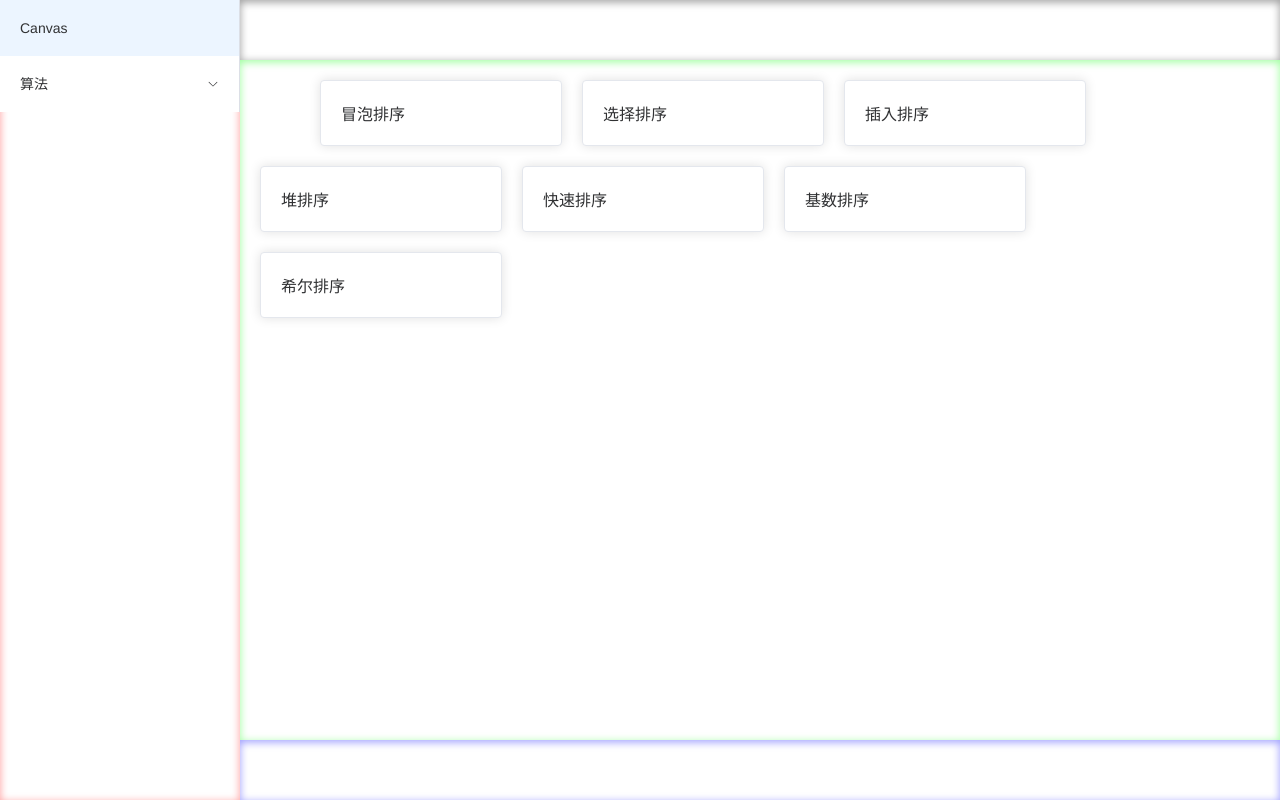
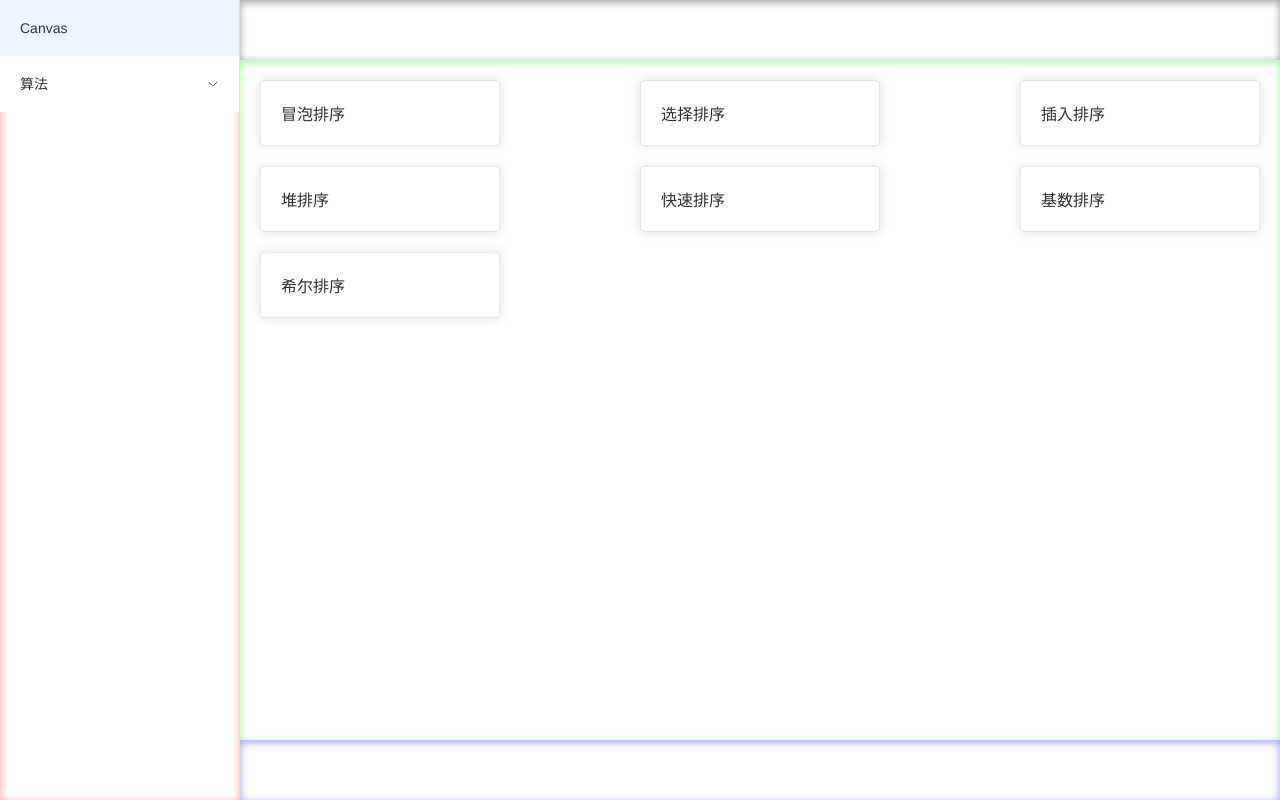
Before and after one commit to tanshaobo/trans-color, a Vue app: page /#/algorithm in a window 1280 px wide. Built offline with nearby package versions, Linux system fonts and the light colour scheme.

Commit message:
feat(components): 增加grid布局

```diff
--- a/src/router/modules/algorithm.js
+++ b/src/router/modules/algorithm.js
@@ -2,7 +2,7 @@
  * @Author: tanshaobo
  * @Date: 2022-02-09 13:13:51
  * @LastEditors: tanshaobo
- * @LastEditTime: 2022-02-09 16:27:06
+ * @LastEditTime: 2022-02-10 09:58:11
  * @Description: 算法
  * @FilePath: \trans-color\src\router\modules\algorithm.js
  */
@@ -22,10 +22,10 @@ const algorithm = {
       component: () => import('@/views/Algorithm/AlgorithmList/index.vue')
     },
     {
-      path: '/algorithmDetail',
+      path: '/algorithmDetail/:id',
       label: '详情',
       name: 'AlgorithmDetail',
-      component: () => import('@/views/Algorithm/AlgorithmList/index.vue')
+      component: () => import('@/views/Algorithm/AlgorithmDetail/index.vue')
     }
   ]
 }
--- /dev/null
+++ b/src/views/Algorithm/AlgorithmDetail/index.vue
@@ -0,0 +1,5 @@
+<template>
+  <div>算法详情页</div>
+</template>
+<script setup></script>
+<style lang="stylus" scoped></style>
--- a/src/views/Algorithm/AlgorithmList/index.vue
+++ b/src/views/Algorithm/AlgorithmList/index.vue
@@ -1,57 +1,79 @@
 <template>
   <section class="container" ref="box">
-    <el-row :gutter="20">
-      <el-col :span="6">
-        <div class="grid-content bg-purple"></div>
-      </el-col>
-      <el-col :span="6"><div class="grid-content bg-purple"></div></el-col>
-      <el-col :span="6"><div class="grid-content bg-purple"></div></el-col>
-      <el-col :span="6"><div class="grid-content bg-purple"></div></el-col>
+    <el-row v-for="(item, index) in showList" :key="index">
+      <div class="column-item" v-for="(i, j) in item" :key="j">
+        <el-card v-if="!i.remain" @click="enterDetail(i)">
+          {{ i.label }}
+        </el-card>
+      </div>
     </el-row>
-    <el-card v-for="(item, index) in dataList" :key="item.id" @click="enterDetail(item)">
-      {{ item.label }}
-    </el-card>
   </section>
 </template>
 <script setup>
 import { onMounted, reactive, toRefs, ref } from 'vue'
 import { useRouter } from 'vue-router'
-const dataList = [
-  { id: 1, label: '冒泡排序' },
-  { id: 2, label: '选择排序' },
-  { id: 3, label: '插入排序' },
-  { id: 4, label: '堆排序' },
-  { id: 5, label: '快速排序' },
-  { id: 6, label: '基数排序' },
-  { id: 7, label: '希尔排序' }
-]
-const state = reactive({})
+const state = reactive({
+  column: 0,
+  dataList: [
+    { id: 1, label: '冒泡排序', remain: false },
+    { id: 2, label: '选择排序', remain: false },
+    { id: 3, label: '插入排序', remain: false },
+    { id: 4, label: '堆排序', remain: false },
+    { id: 5, label: '快速排序', remain: false },
+    { id: 6, label: '基数排序', remain: false },
+    { id: 7, label: '希尔排序', remain: false }
+  ],
+  showList: []
+})
 
 const router = useRouter()
 
 const enterDetail = (item) => {
   console.log(item)
-  // router.push(item)
+  router.push({
+    name: 'AlgorithmDetail',
+    params: {
+      id: item.id
+    }
+  })
 }
 const box = ref(null)
 const computedLayout = () => {
   console.dir(box.value)
-  let width = box.value.clientWidth
-  console.log(width)
+  state.column = Math.floor(box.value.clientWidth / 260)
+  let remain = state.column - (state.dataList.length % state.column)
+  state.dataList.length = state.dataList.length + remain
+  state.dataList.fill({ remain: true }, state.dataList.length - remain, state.dataList.length)
+  state.showList = handleArr(state.dataList, state.column)
 }
 onMounted(() => {
   computedLayout()
 })
-const {} = toRefs(state)
+const handleArr = (arr, num) => {
+  let result = new Array(Math.ceil(arr.length / num))
+  result.fill(null, 0, result.length)
+  for (let i = 0; i < arr.length; i++) {
+    if (Array.isArray(result[Math.floor(i / num)])) {
+      result[Math.floor(i / num)].push(arr[i])
+    } else {
+      result[Math.floor(i / num)] = [arr[i]]
+    }
+  }
+  return result
+}
+
+const { column, dataList, showList } = toRefs(state)
 </script>
 <style lang="stylus">
 .container
   display flex
   flex-wrap wrap
-  .el-card
-    width 25%
-    max-width 240px
-    cursor pointer
-    margin-bottom 20px
-    margin-right 20px
+  .el-row
+    width 100%
+    justify-content space-between
+    .column-item
+      width 240px
+      margin-bottom 20px
+    .el-card
+      cursor pointer
 </style>
```
